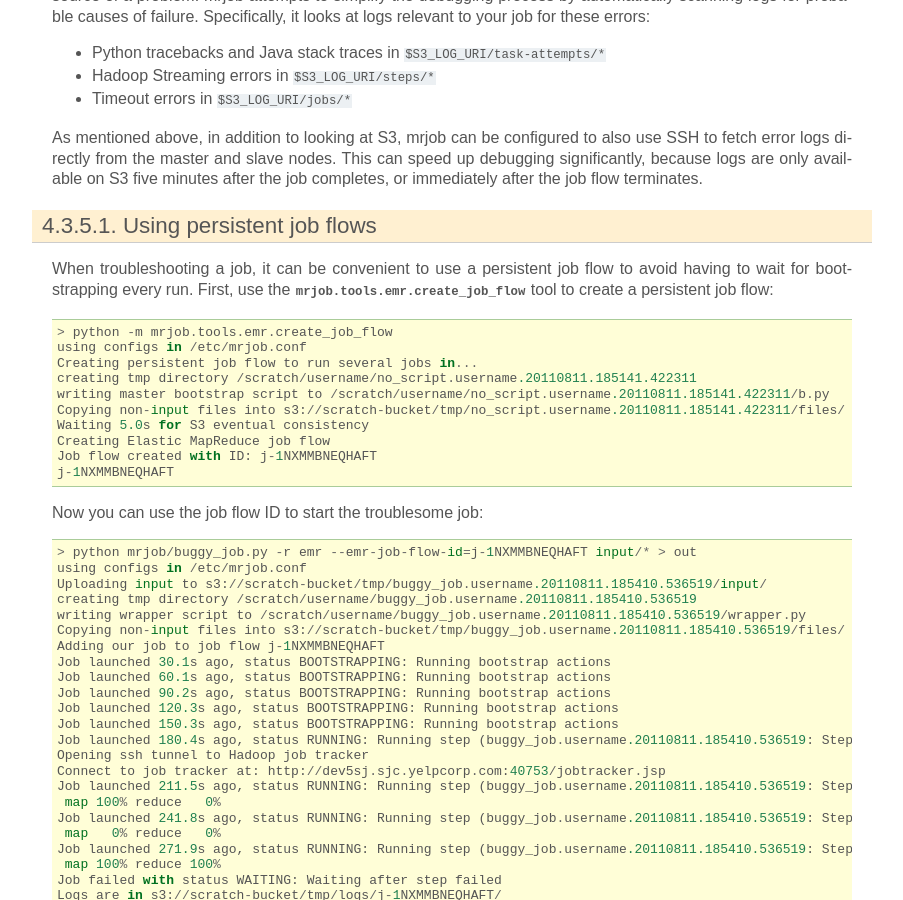
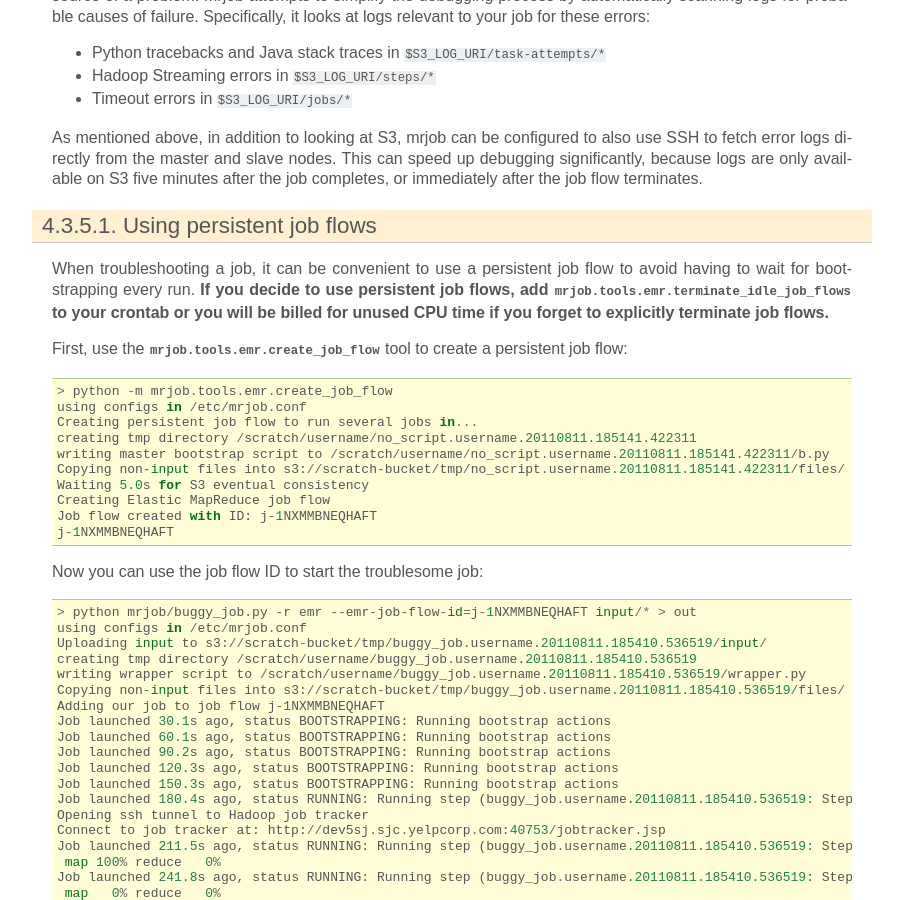
Before and after one commit to Yelp/mrjob, a Sphinx documentation site: the page built from docs/runners-emr.rst, in a window 1280 px wide and 900 px high, scrolled down 2023 px. Shown: the whole window, without its empty margins (198-1101 px from the left). Built offline with Sphinx 7.4.7, drawn with Linux system fonts in a browser that asks for light colours.

Commit message:
Added warning about idle persistent job flows

```diff
--- a/docs/runners-emr.rst
+++ b/docs/runners-emr.rst
@@ -78,8 +78,13 @@ Using persistent job flows
 ^^^^^^^^^^^^^^^^^^^^^^^^^^
 
 When troubleshooting a job, it can be convenient to use a persistent job flow
-to avoid having to wait for bootstrapping every run. First, use the
-:py:mod:`mrjob.tools.emr.create_job_flow` tool to create a persistent job flow::
+to avoid having to wait for bootstrapping every run. **If you decide to use
+persistent job flows, add** :py:mod:`mrjob.tools.emr.terminate_idle_job_flows`
+**to your crontab or you will be billed for unused CPU time if you forget to
+explicitly terminate job flows.**
+
+First, use the :py:mod:`mrjob.tools.emr.create_job_flow` tool to create a
+persistent job flow::
 
     > python -m mrjob.tools.emr.create_job_flow
     using configs in /etc/mrjob.conf
```
